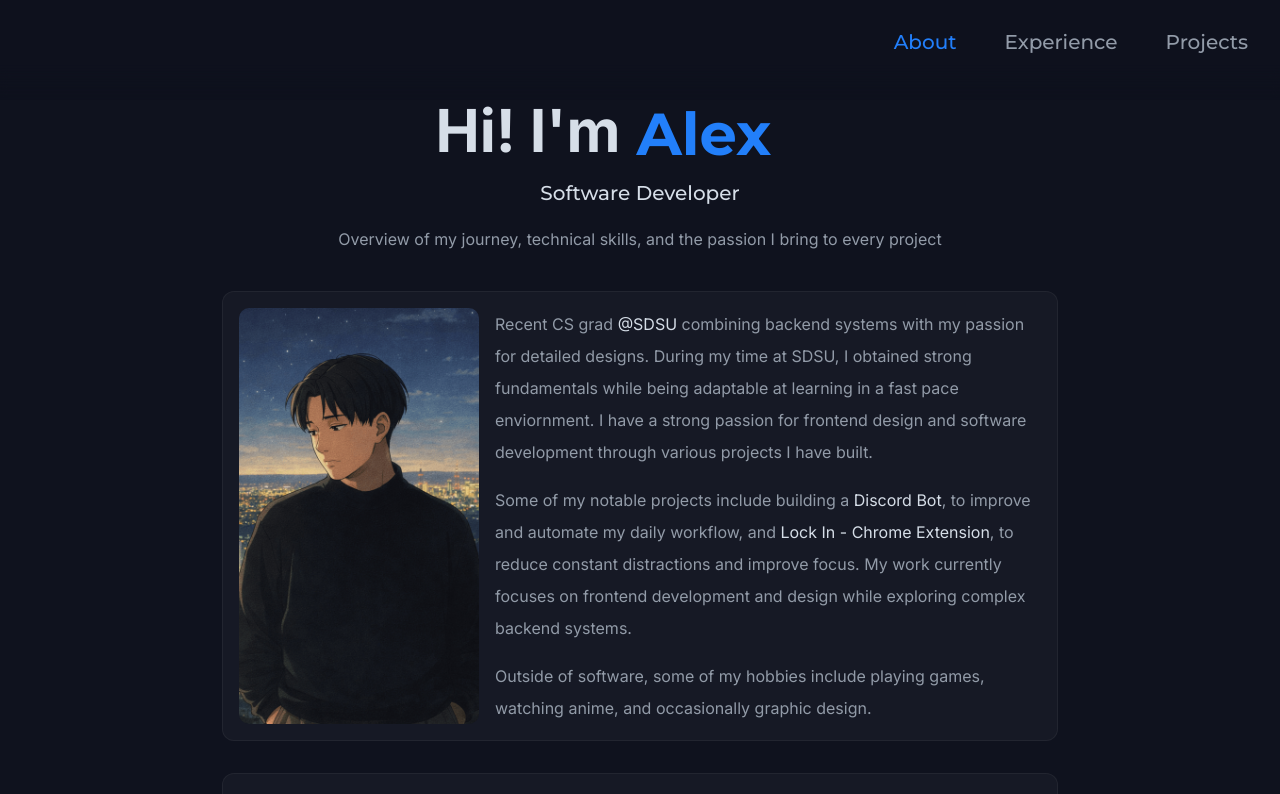
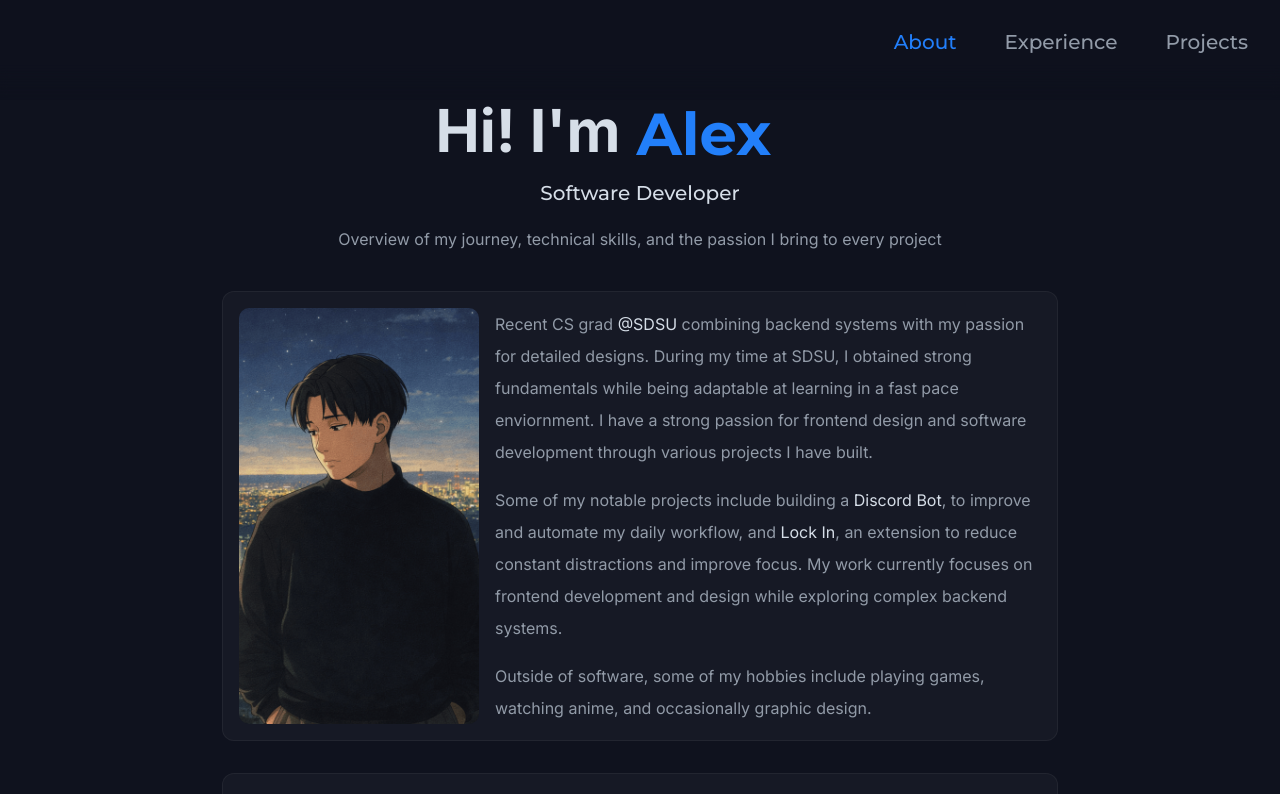
Before and after one commit to AlexLenh7/v1-website, a React (Vite) app: page / in a window 1280 px wide. Shown: the top 794 px of the page. Built offline with nearby package versions, Linux system fonts and the light colour scheme; some icons are missing; a web font is replaced by a local one.

Commit message:
updated projects/about page

```diff
--- a/src/components/AboutPage.jsx
+++ b/src/components/AboutPage.jsx
@@ -45,12 +45,12 @@ function AboutPage({ setActiveTab }) {
               </a>
               {", "}
               to improve and automate my daily workflow, and{" "}
-              <a href="https://github.com/AlexLenh7/Lock-In-Extension" target="_blank" className="link-styles">
-                Lock In - Chrome Extension
+              <a href="https://github.com/AlexLenh7/Lock-In" target="_blank" className="link-styles">
+                Lock In
               </a>
               {", "}
-              to reduce constant distractions and improve focus. My work currently focuses on frontend development and
-              design while exploring complex backend systems.
+              an extension to reduce constant distractions and improve focus. My work currently focuses on frontend
+              development and design while exploring complex backend systems.
             </div>
             <div className="about-p3 stagger-item delay-3">
               Outside of software, some of my hobbies include playing games, watching anime, and occasionally graphic
--- a/src/data/projects.js
+++ b/src/data/projects.js
@@ -2,7 +2,7 @@ import sysadmin from "../assets/SysadminThumbnail.png";
 import blackjack from "../assets/Blackjack.png";
 import facemodel from "../assets/FaceDetectionThumbnail.png";
 import discordbotThumbnail from "../assets/DiscordbotThumbnail.png";
-import extension from "../assets/LockInThumbnail1.jpg";
+import extension from "../assets/LockInThumbnail.jpg";
 import familyTracker from "../assets/FamilyTrackerThumbnail.png";
 
 const Projects = [
```
Also changed, not shown: src/assets/LockInThumbnail.jpg (added).
